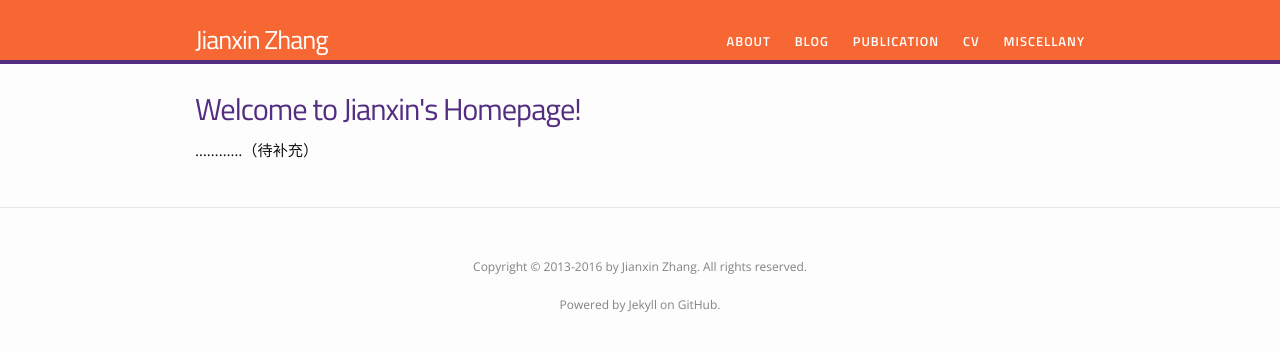
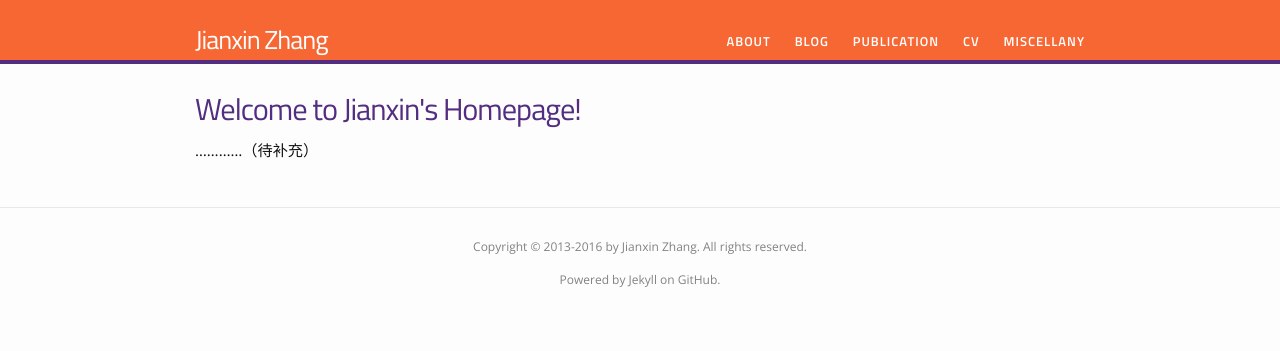
Before and after one commit to 0ZJX0/0ZJX0.github.io, a Jekyll site: the page built from index.html, in a window 1280 px wide. Shown: the top 351 px of the page. Built offline with Jekyll 4.4.1, drawn with Linux system fonts in a browser that asks for light colours.

Commit message:
Update footer.html

```diff
--- a/_includes/footer.html
+++ b/_includes/footer.html
@@ -6,8 +6,8 @@
 
     <div class="footer-col-wrapper">
 
-      <p style = "margin: 20px"><center>Copyright © 2013-2016 by Jianxin Zhang. All rights reserved.<center><p>
-      <p style = "margin: 20px"><center>Powered by Jekyll on GitHub.<center><p>
+      <p style = "margin: 0px"><center>Copyright © 2013-2016 by Jianxin Zhang. All rights reserved.<center><p>
+      <p style = "margin: 5px"><center>Powered by Jekyll on GitHub.<center><p>
 
       <!--
 
```
